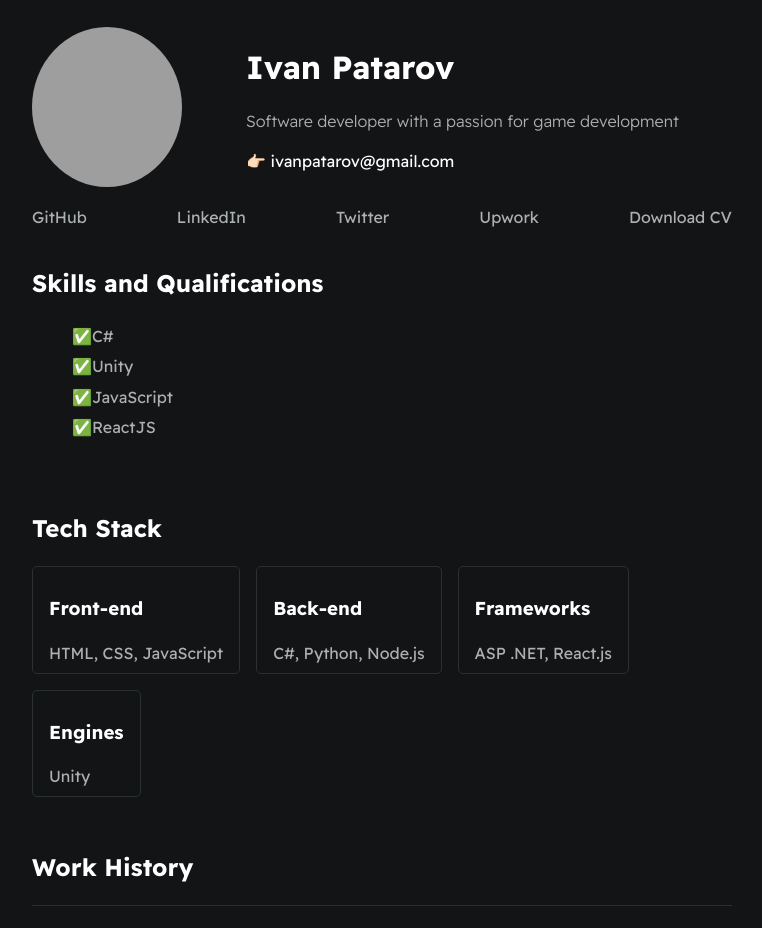
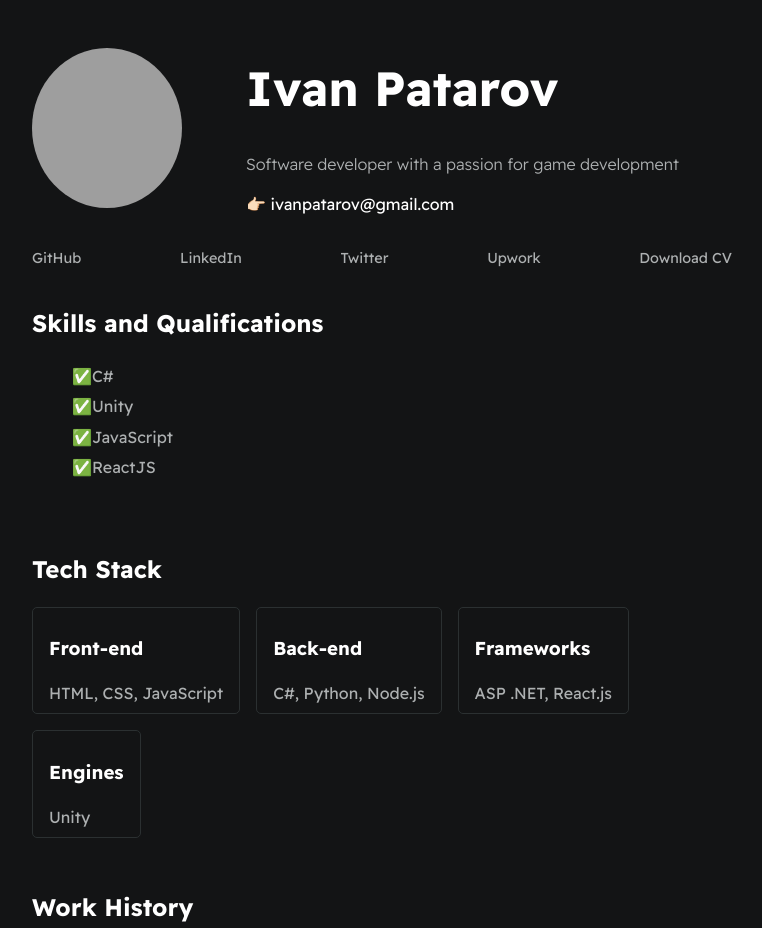
Before and after one commit to pataroff/digital-resume, a plain HTML site: page index.html in a window 1280 px wide. Shown: the top 928 px of the page, without its empty margins (258-1020 px from the left). Drawn offline with Linux system fonts and the light colour scheme; grey boxes are pictures that could not be loaded.

Commit message:
First draft

```diff
--- a/index.html
+++ b/index.html
@@ -24,10 +24,10 @@
 
         <section class="section-page">
             <div id="socials--list">
-                <a href="#" target="_blank">GitHub</a>
-                <a href="#" target="_blank">LinkedIn</a>
-                <a href="#" target="_blank">Twitter</a>
-                <a href="#" target="_blank">Upwork</a>
+                <a href="https://github.com/iwwan-01" target="_blank">GitHub</a>
+                <a href="https://www.linkedin.com/in/ivan-patarov-734ba1200/" target="_blank">LinkedIn</a>
+                <a href="https://twitter.com/iwwan_01" target="_blank">Twitter</a>
+                <a href="https://www.upwork.com/freelancers/~01b6d7b4152a6dc8f7" target="_blank">Upwork</a>
                 <a href="./assets/cv.pdf" target="_blank">Download CV</a>
             </div>
         </section>
--- a/styles/main.css
+++ b/styles/main.css
@@ -77,7 +77,7 @@ li {
 }
 
 #user-name {
-    font-size: 2em;
+    font-size: 48px;
     line-height: 1em;
 }
 
@@ -93,7 +93,7 @@ li {
 }
 
 #socials--list a{
-    font-size:0.9 em;
+    font-size:0.9em;
     color: var(--secondaryTextColor);
     transition: 0.3s;
 }
```
